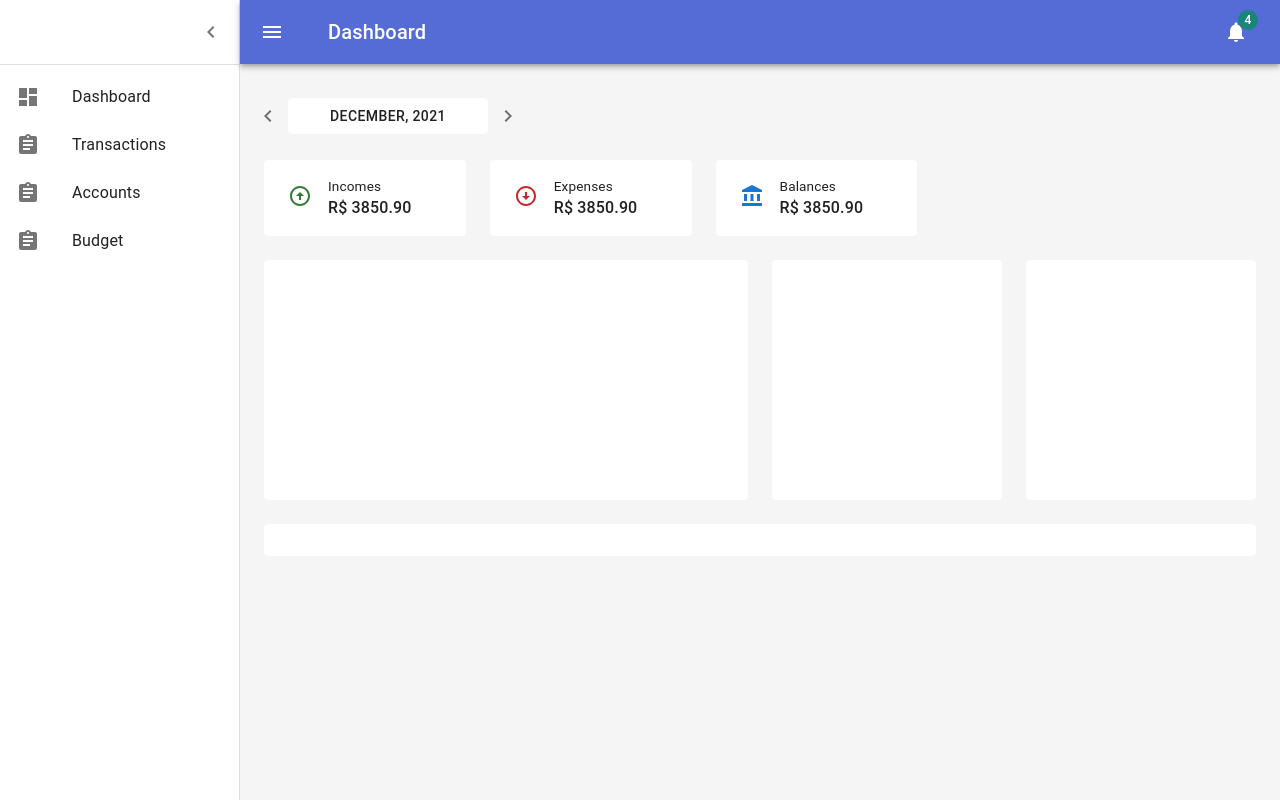
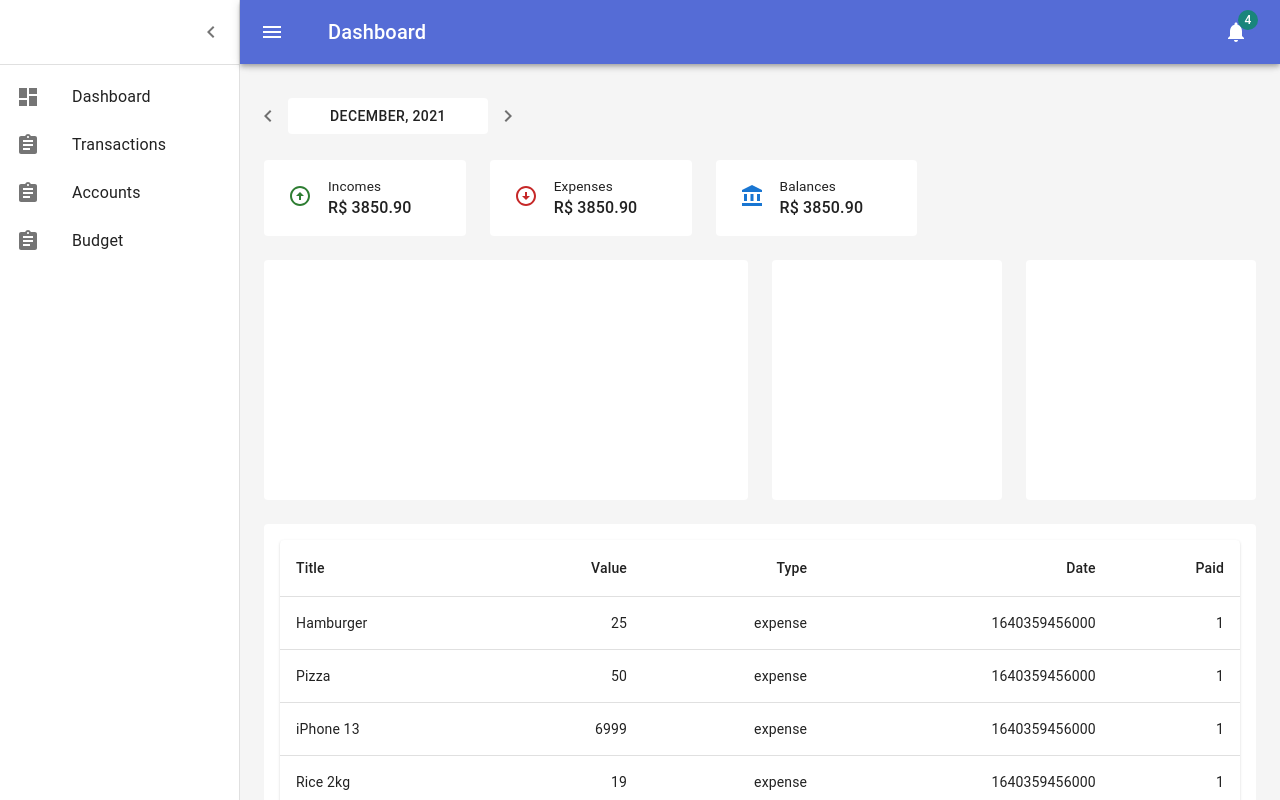
Before and after one commit to opchav/kommoney, a Next.js app: page /dashboard in a window 1280 px wide. Built offline with nearby package versions, Linux system fonts and the light colour scheme.

Commit message:
move transactions to a context

```diff
--- a/src/components/transactions/TransactionsTable.tsx
+++ b/src/components/transactions/TransactionsTable.tsx
@@ -236,7 +236,7 @@ export default function TransactionsTable({ transactions }: TableProps) {
   const [orderBy, setOrderBy] = React.useState<keyof Transaction>("date");
   const [selected, setSelected] = React.useState<readonly string[]>([]);
   const [page, setPage] = React.useState(0);
-  const [rowsPerPage, setRowsPerPage] = React.useState(5);
+  const [rowsPerPage, setRowsPerPage] = React.useState(10);
 
   const handleRequestSort = (
     event: React.MouseEvent<unknown>,
--- /dev/null
+++ b/src/context/TransactionContext.tsx
@@ -0,0 +1,12 @@
+import * as React from "react";
+import { Transaction } from "../types/transaction";
+
+const transactions: Array<Transaction> = [];
+const setTransactions: React.Dispatch<
+  React.SetStateAction<Transaction[]>
+> = () => {};
+
+export const TransactionContext = React.createContext({
+  transactions,
+  setTransactions,
+});
--- a/src/pages/_app.tsx
+++ b/src/pages/_app.tsx
@@ -7,12 +7,54 @@ import theme from "../styles/theme";
 import createEmotionCache from "../utils/createEmotionCache";
 import { MyAppProps } from "../types/page";
 import { getMonth } from "../utils/helpers";
+import { Transaction } from "../types/transaction";
+import { TransactionContext } from "../context/TransactionContext";
 
 // Client-side cache, shared for the whole session of the user in the browser.
 const clientSideEmotionCache = createEmotionCache();
 
+function createTransaction(
+  title: string,
+  value: number,
+  type: "income" | "expense",
+  date: number,
+  paid: number,
+  category: string,
+  account: string,
+  note: string
+): Transaction {
+  return {
+    title,
+    value,
+    type,
+    date,
+    paid,
+    category,
+    account,
+    note,
+  };
+}
+
+const now = new Date().getTime();
+const rows = [
+  createTransaction("Hamburger", 25, "expense", now, 1, "2", "1", ""),
+  createTransaction("Pizza", 50, "expense", now, 1, "1", "1", ""),
+  createTransaction("iPhone 13", 6999, "expense", now, 1, "1", "1", ""),
+  createTransaction("Rice 2kg", 19, "expense", now, 1, "1", "1", ""),
+  createTransaction("Nutella", 9, "expense", now, 1, "1", "1", ""),
+  createTransaction("Fralda RN 4kg", 29.99, "expense", now, 1, "1", "1", ""),
+  createTransaction("Picole", 7.9, "expense", now, 1, "1", "1", ""),
+  createTransaction("Pano de chao", 3.5, "expense", now, 1, "1", "1", ""),
+  createTransaction("Vestido", 200, "expense", now, 1, "1", "1", ""),
+  createTransaction("Combustivel", 199, "expense", now, 1, "1", "1", ""),
+  createTransaction("Energia eletrica", 508, "expense", now, 1, "1", "1", ""),
+  createTransaction("Condominio", 167, "expense", now, 1, "1", "1", ""),
+  createTransaction("Internet", 104.99, "expense", now, 1, "1", "1", ""),
+];
+
 function MyApp(props: MyAppProps) {
   const [currentMonth, setCurrentMonth] = React.useState(getMonth());
+  const [transactions, setTransactions] = React.useState<Transaction[]>(rows);
 
   const { Component, emotionCache = clientSideEmotionCache, pageProps } = props;
 
@@ -27,6 +69,7 @@ function MyApp(props: MyAppProps) {
       </Head>
       <ThemeProvider theme={theme}>
         <CssBaseline />
+        <TransactionContext.Provider value={{ transactions, setTransactions }}>
           {getLayout(
             <Component
               currentMonth={currentMonth}
@@ -34,6 +77,7 @@ function MyApp(props: MyAppProps) {
               {...pageProps}
             />
           )}
+        </TransactionContext.Provider>
       </ThemeProvider>
     </CacheProvider>
   );
--- a/src/pages/dashboard.tsx
+++ b/src/pages/dashboard.tsx
@@ -1,8 +1,15 @@
+import * as React from "react";
 import Grid from "@mui/material/Grid";
 import Paper from "@mui/material/Paper";
 import Typography from "@mui/material/Typography";
 import Box from "@mui/material/Box";
 import IconButton from "@mui/material/IconButton";
+import Table from "@mui/material/Table";
+import TableBody from "@mui/material/TableBody";
+import TableCell from "@mui/material/TableCell";
+import TableContainer from "@mui/material/TableContainer";
+import TableHead from "@mui/material/TableHead";
+import TableRow from "@mui/material/TableRow";
 import { blue, green, red } from "@mui/material/colors";
 
 import ArrowCircleUpIcon from "@mui/icons-material/ArrowCircleUp";
@@ -12,6 +19,7 @@ import AccountBalanceIcon from "@mui/icons-material/AccountBalance";
 import { MyAppState } from "../types/my-app";
 import { getLayout } from "../components/layouts/dashboard/Dashboard";
 import MonthSelector from "../components/MonthSelector";
+import { TransactionContext } from "../context/TransactionContext";
 
 // TODO `currentMonth` and `setCurrentMonth` are not used directly here neither on the transactions page component
 // those two can potentially be promoted to a context
@@ -121,7 +129,7 @@ export default function DashboardPage({
             sx={{ p: 2, display: "flex", flexDirection: "column" }}
             elevation={0}
           >
-            {/* TODO: render recent orders */}
+            <LatestTransactionsTable />
           </Paper>
         </Grid>
       </Grid>
@@ -130,3 +138,39 @@ export default function DashboardPage({
 }
 
 DashboardPage.getLayout = getLayout;
+
+function LatestTransactionsTable() {
+  const { transactions } = React.useContext(TransactionContext);
+
+  return (
+    <TableContainer component={Paper}>
+      <Table sx={{ minWidth: 650 }} aria-label="simple table">
+        <TableHead>
+          <TableRow>
+            <TableCell>Title</TableCell>
+            <TableCell align="right">Value</TableCell>
+            <TableCell align="right">Type</TableCell>
+            <TableCell align="right">Date</TableCell>
+            <TableCell align="right">Paid</TableCell>
+          </TableRow>
+        </TableHead>
+        <TableBody>
+          {transactions.slice(0, 5).map((row) => (
+            <TableRow
+              key={row.title}
+              sx={{ "&:last-child td, &:last-child th": { border: 0 } }}
+            >
+              <TableCell component="th" scope="row">
+                {row.title}
+              </TableCell>
+              <TableCell align="right">{row.value}</TableCell>
+              <TableCell align="right">{row.type}</TableCell>
+              <TableCell align="right">{row.date}</TableCell>
+              <TableCell align="right">{row.paid}</TableCell>
+            </TableRow>
+          ))}
+        </TableBody>
+      </Table>
+    </TableContainer>
+  );
+}
```
Also changed, not shown: src/components/TransactionForm.tsx (+4 -8 lines), src/pages/transactions.tsx (+5 -48 lines). Lines whose indentation alone changed are shown as unchanged.
